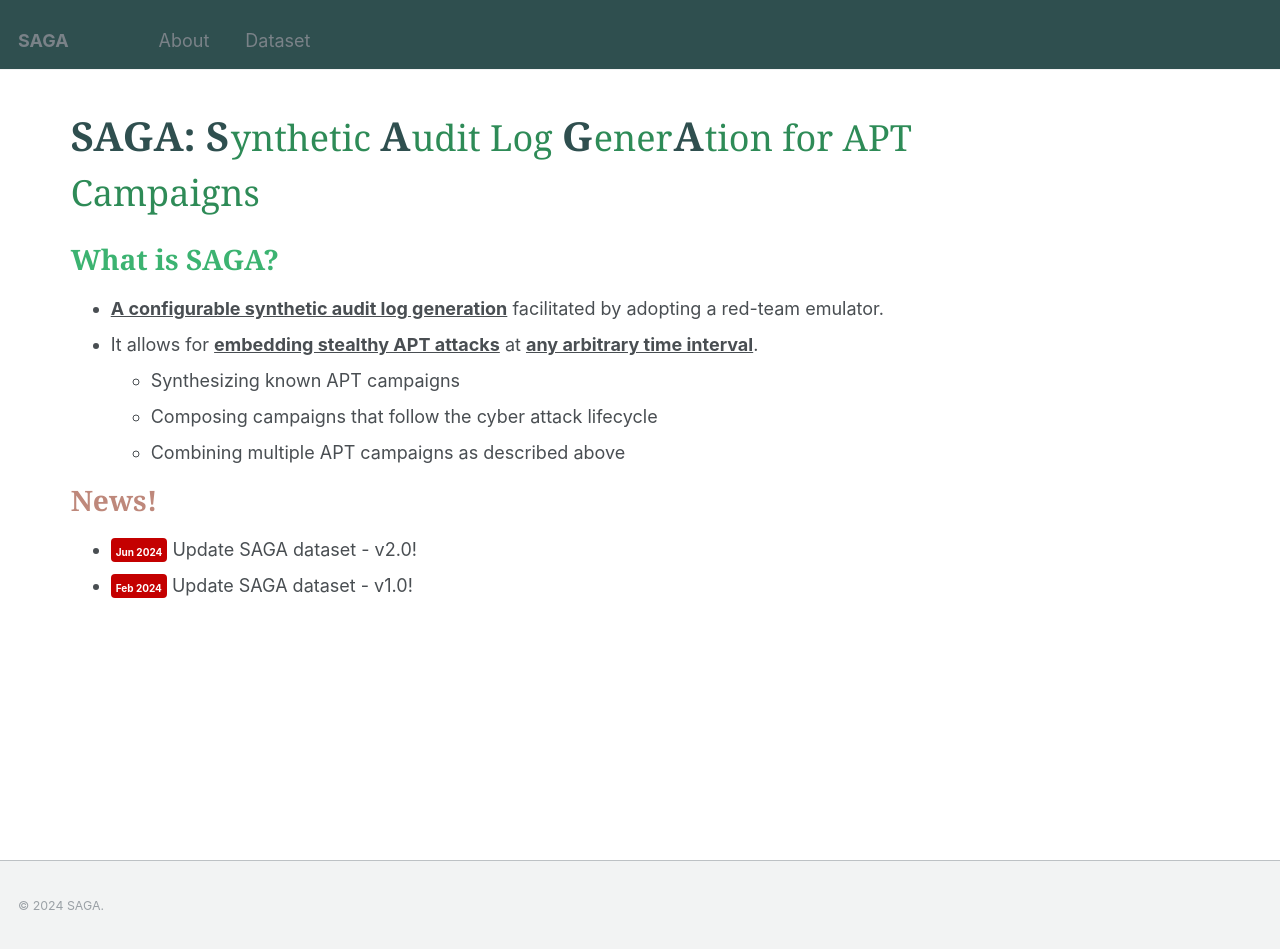
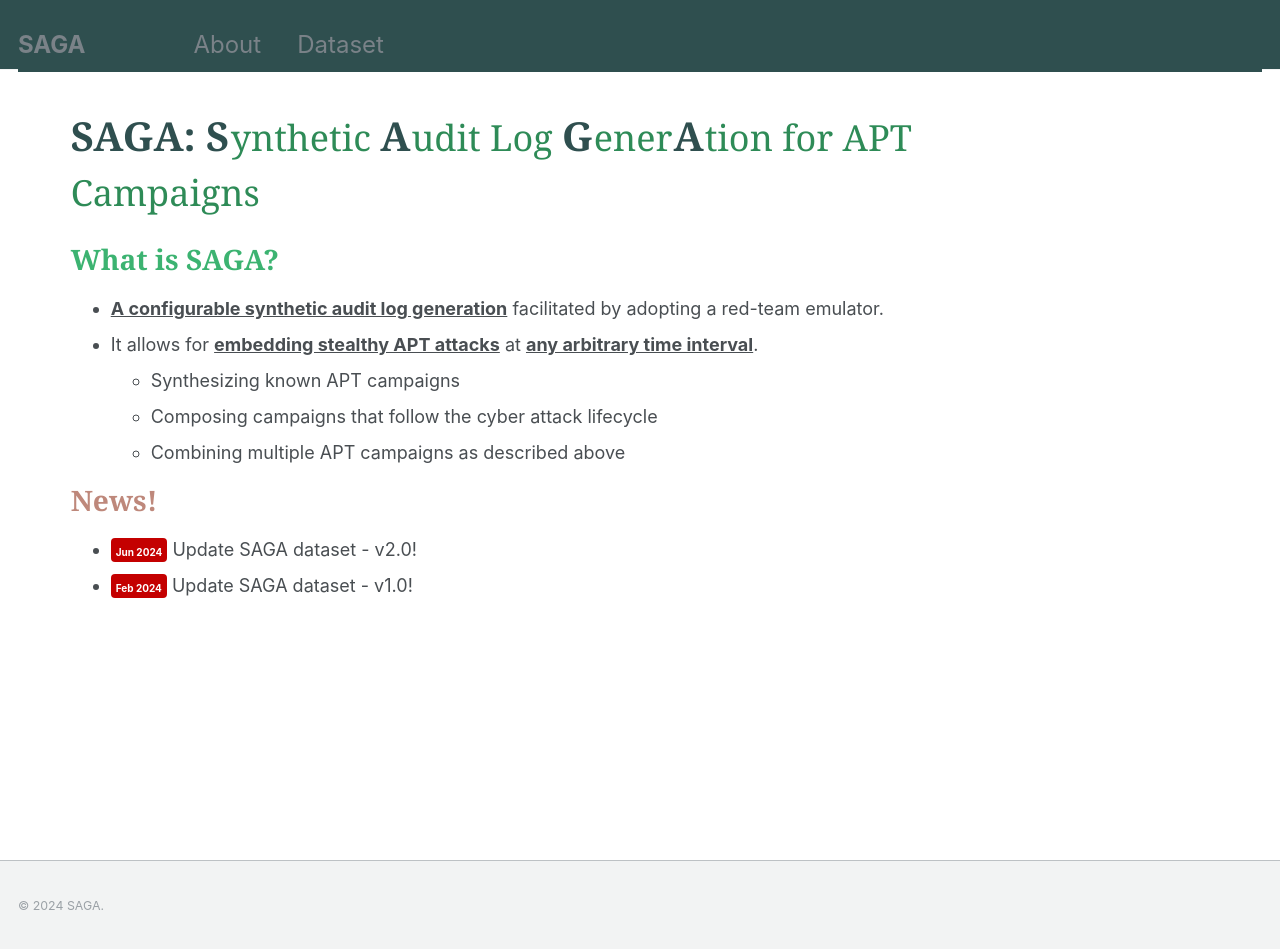
Before and after one commit to saga-tw/saga-tw.github.io, a Jekyll site: the page built from _pages/about.md, in a window 1280 px wide and 951 px high. Built offline with Jekyll 4.4.1, drawn with Linux system fonts in a browser that asks for light colours.

Commit message:
Update _navigation.scss

```diff
--- a/_sass/_navigation.scss
+++ b/_sass/_navigation.scss
@@ -208,6 +208,8 @@
     li {
       display: table-cell;
       vertical-align: middle;
+      font-size: 24px;
+      color: #D2B48C;
 
       &:first-child {
         font-weight: bold;
```
